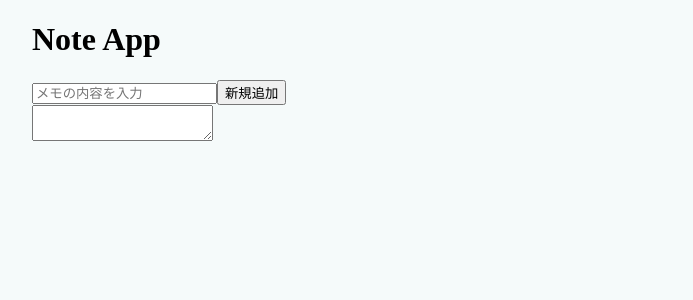
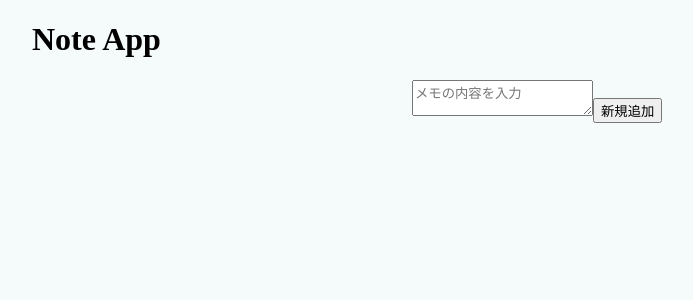
Before and after one commit to mami-inuzuka/vue_note_spa, a Vue app: page / in a window 1280 px wide. Shown: the top 300 px of the page, without its empty margins (208-901 px from the left). Built offline with nearby package versions, Linux system fonts and the light colour scheme.

Commit message:
NoteEditコンポーネントの削除、レイアウトの修正

```diff
--- a/src/assets/scss/style.scss
+++ b/src/assets/scss/style.scss
@@ -8,3 +8,11 @@ body {
   max-width: 800px;
   margin: 0 auto;
 }
+
+.board__inner {
+  width: 100%;
+  display: flex;
+  .board__item {
+    width: calc((100% - 40px)/2);
+  }
+}
--- a/src/components/Board.vue
+++ b/src/components/Board.vue
@@ -7,10 +7,9 @@
           :noteText="item.noteText"
           :key="item.id"
         />
-        <note-add />
       </div>
       <div class="board__item">
-        <note-edit />
+        <note-add />
       </div>
     </div>
   </div>
@@ -20,13 +19,11 @@
 import { mapState } from 'vuex'
 import NoteAdd from './NoteAdd.vue'
 import Note from './Note.vue'
-import NoteEdit from './NoteEdit.vue'
 
 export default {
   components: {
     NoteAdd,
-    Note,
-    NoteEdit
+    Note
   },
   computed: {
     ...mapState(['noteList'])
--- a/src/components/NoteAdd.vue
+++ b/src/components/NoteAdd.vue
@@ -1,9 +1,9 @@
 <template>
   <form @submit.prevent="addNote">
-    <input v-model="noteText"
+    <textarea v-model="noteText"
       type="text"
       placeholder="メモの内容を入力"
-    >
+    ></textarea>
     <button type="submit">新規追加</button>
   </form>
 </template>
--- a/src/components/NoteEdit.vue
+++ /dev/null
@@ -1,9 +0,0 @@
-<template>
-  <textarea></textarea>
-</template>
-
-<script>
-export default {
-
-}
-</script>
```
